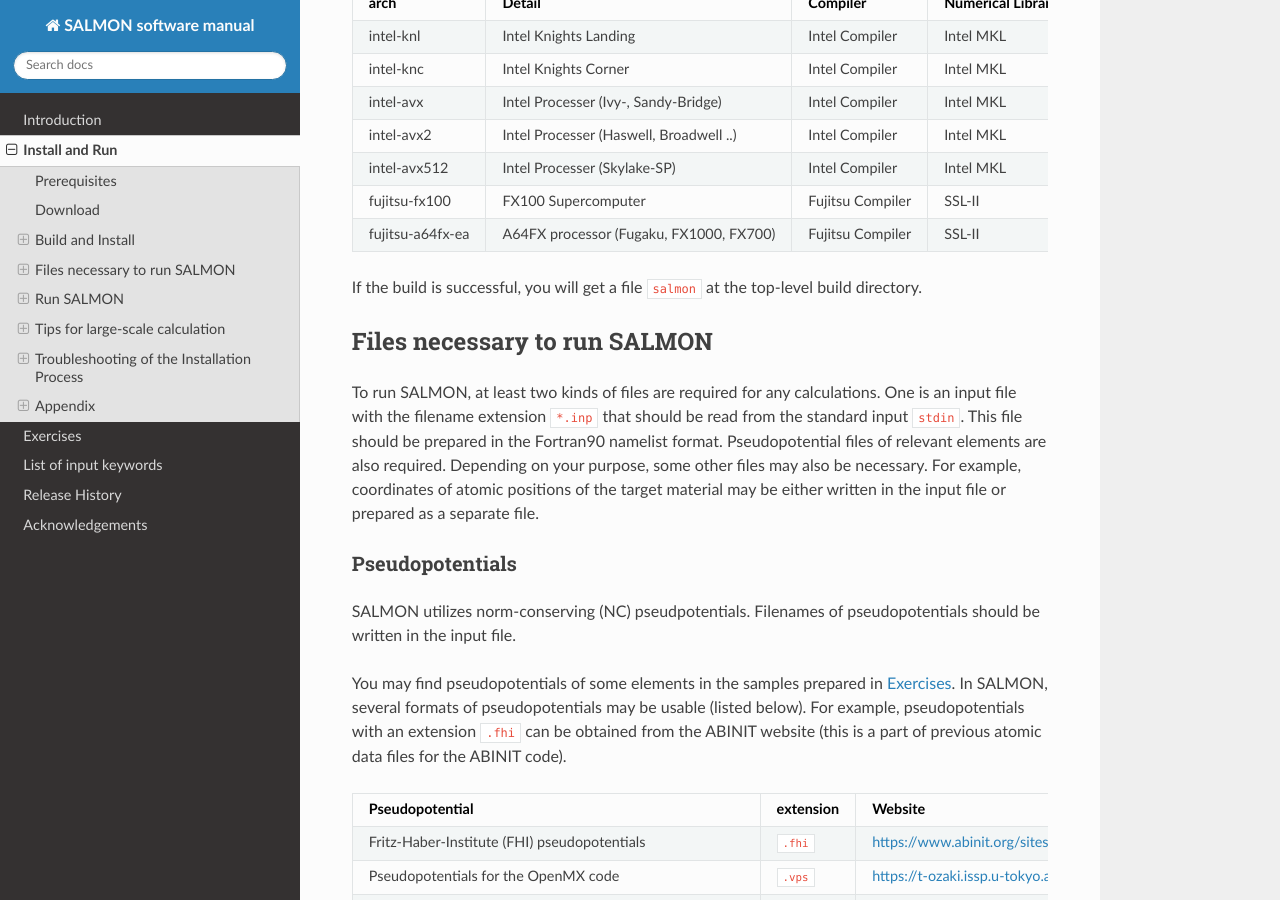
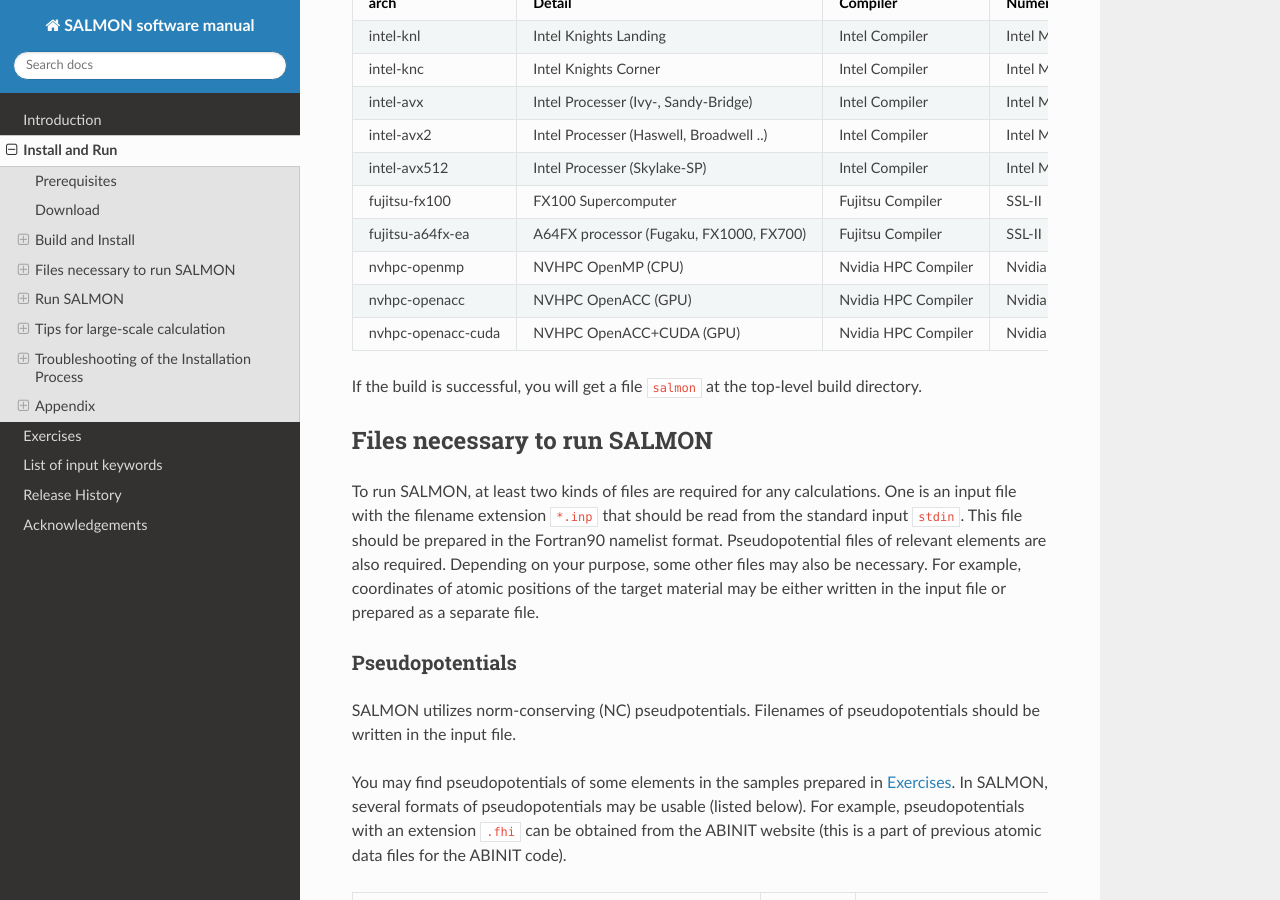
Before and after one commit to SALMON-TDDFT/SALMON-DOCS, a Sphinx documentation site: the page built from source/install_and_run.rst, in a window 1280 px wide and 900 px high, scrolled down 3165 px. Built offline with Sphinx 7.4.7 and the Read the Docs theme 2.0.0, drawn with Linux system fonts in a browser that asks for light colours; formulas are drawn with MathJax 3.

Commit message:
Update install_and_run.rst

```diff
--- a/source/install_and_run.rst
+++ b/source/install_and_run.rst
@@ -131,17 +131,20 @@
 
 In executing the python script, you need to specify ``ARCHITECTURE`` that indicates the architecture of the CPU in your computer system such as ``intel-avx``. The options of the ``ARCHITECUTRE`` are as follows:
 
-================  =======================================  ================  =================
-arch              Detail                                   Compiler          Numerical Library
-================  =======================================  ================  =================
-intel-knl         Intel Knights Landing                    Intel Compiler    Intel MKL
-intel-knc         Intel Knights Corner                     Intel Compiler    Intel MKL
-intel-avx         Intel Processer (Ivy-, Sandy-Bridge)     Intel Compiler    Intel MKL
-intel-avx2        Intel Processer (Haswell, Broadwell ..)  Intel Compiler    Intel MKL
-intel-avx512      Intel Processer (Skylake-SP)             Intel Compiler    Intel MKL
-fujitsu-fx100     FX100 Supercomputer                      Fujitsu Compiler  SSL-II
-fujitsu-a64fx-ea  A64FX processor (Fugaku, FX1000, FX700)  Fujitsu Compiler  SSL-II
-================  =======================================  ================  =================
+==================  =======================================  ===================  =================
+arch                Detail                                   Compiler             Numerical Library
+==================  =======================================  ===================  =================
+intel-knl           Intel Knights Landing                    Intel Compiler       Intel MKL
+intel-knc           Intel Knights Corner                     Intel Compiler       Intel MKL
+intel-avx           Intel Processer (Ivy-, Sandy-Bridge)     Intel Compiler       Intel MKL
+intel-avx2          Intel Processer (Haswell, Broadwell ..)  Intel Compiler       Intel MKL
+intel-avx512        Intel Processer (Skylake-SP)             Intel Compiler       Intel MKL
+fujitsu-fx100       FX100 Supercomputer                      Fujitsu Compiler     SSL-II
+fujitsu-a64fx-ea    A64FX processor (Fugaku, FX1000, FX700)  Fujitsu Compiler     SSL-II
+nvhpc-openmp        NVHPC OpenMP (CPU)                       Nvidia HPC Compiler  Nvidia HPC SDK
+nvhpc-openacc       NVHPC OpenACC (GPU)                      Nvidia HPC Compiler  Nvidia HPC SDK
+nvhpc-openacc-cuda  NVHPC OpenACC+CUDA (GPU)                 Nvidia HPC Compiler  Nvidia HPC SDK
+==================  =======================================  ===================  =================
 
 If the build is successful, you will get a file ``salmon`` at the top-level build directory.
 
```
